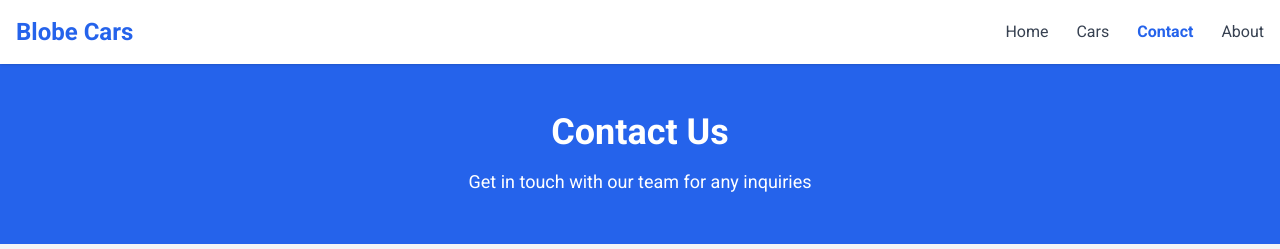
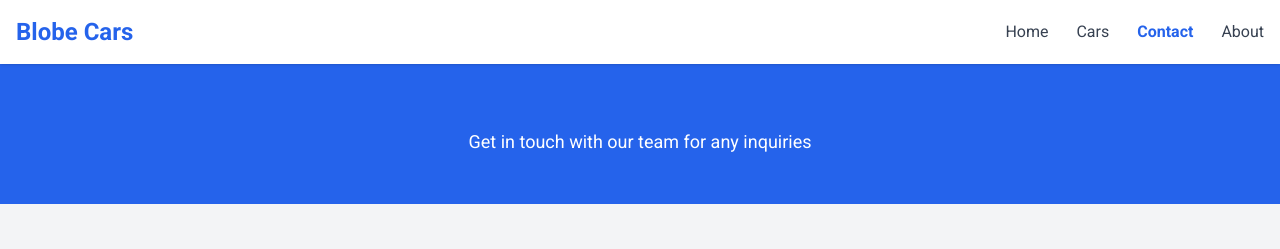
Before and after one commit to StanleyKioko/Car-Place, a website: page contact.html in a window 1280 px wide. Shown: the top 249 px of the page. Drawn offline with nearby package versions, Linux system fonts and the light colour scheme.

Commit message:
contact Page Updated

```diff
--- a/contact.html
+++ b/contact.html
@@ -33,7 +33,7 @@
   <!-- Page Header -->
   <section class="bg-blue-600 text-white py-12">
     <div class="container mx-auto px-4 text-center">
-      <h1 class="text-4xl font-bold font-poppins mb-4">Contact Us</h1>
+      <h1 class="text-4xl font-bold font-poppins mb-4"></h1>
       <p class="text-lg">Get in touch with our team for any inquiries</p>
     </div>
   </section>
```
